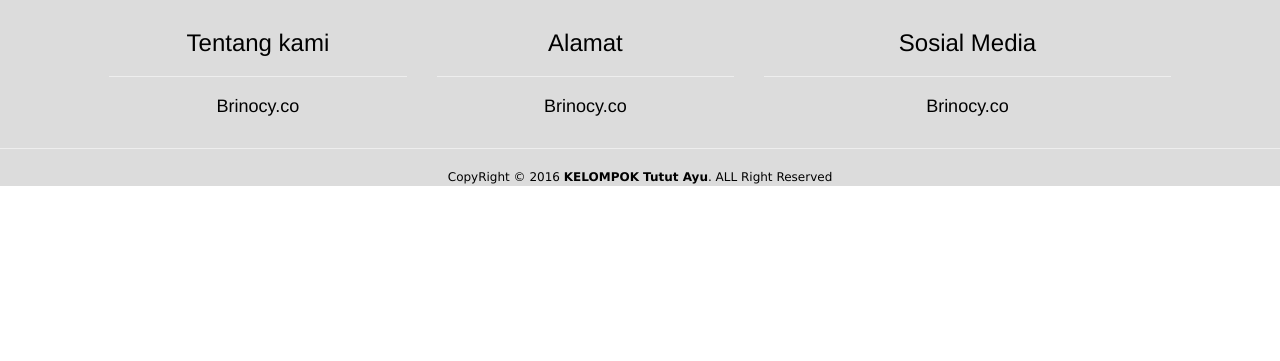
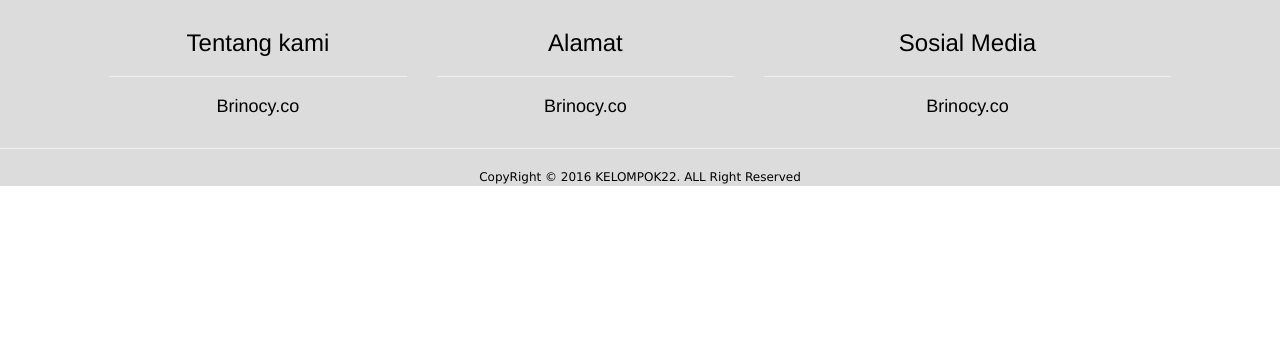
Before and after one commit to tutut7775/KELOMPOK22, a PHP site: page /brinocy/detail.php in a window 1280 px wide. Shown: the part 415-776 px from the top of the page. Run offline with PHP 8.4, Linux system fonts and the light colour scheme; some web fonts are replaced.

Commit message:
Update detail.php

```diff
--- a/detail.php
+++ b/detail.php
@@ -204,7 +204,7 @@
 			</div>
 		</div>
 		<hr>
-		<p align="center">CopyRight &copy; 2016 <a href="">KELOMPOK Tutut Ayu</a>. ALL Right Reserved</p>
+		<p align="center">CopyRight &copy; 2016 KELOMPOK22. ALL Right Reserved</p>
 	</footer>
 </body>
 </html>
```
